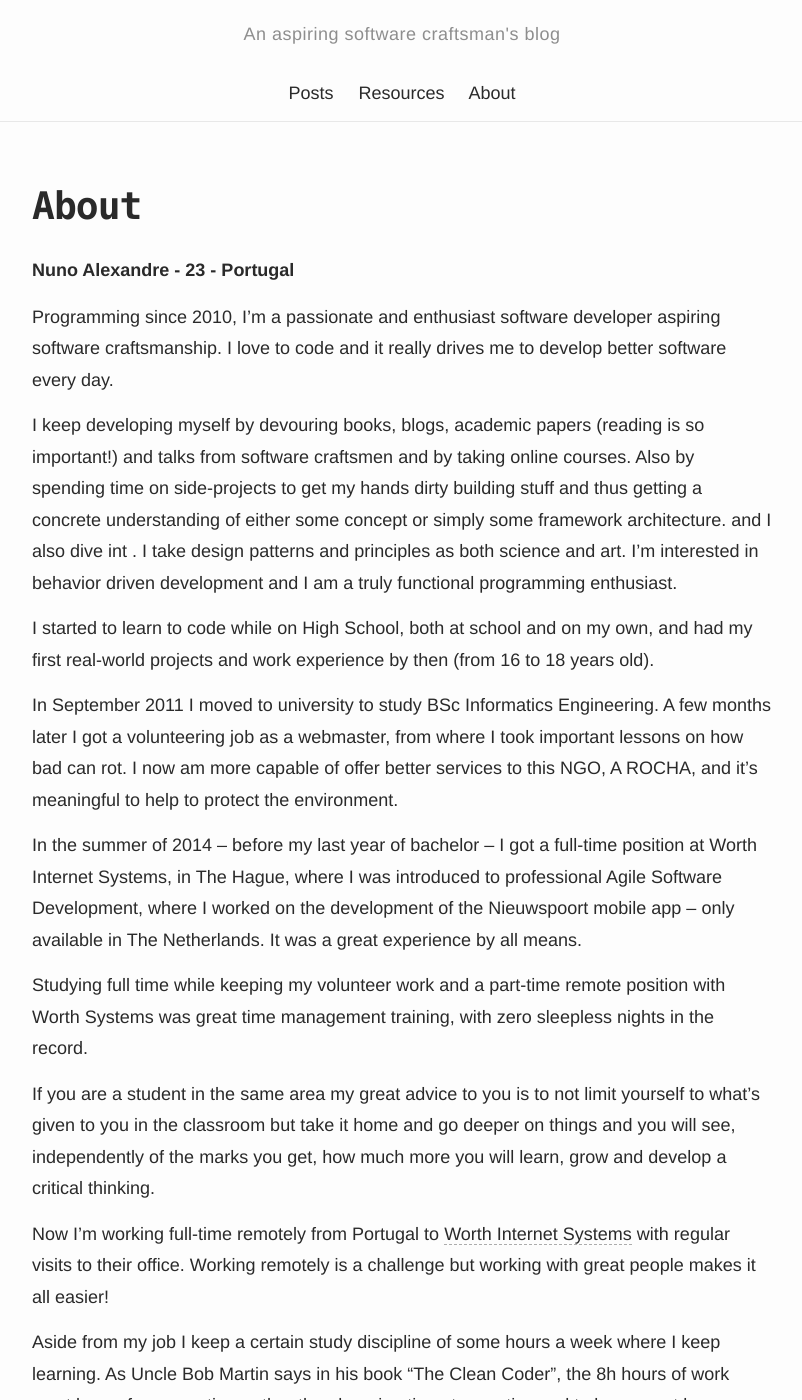
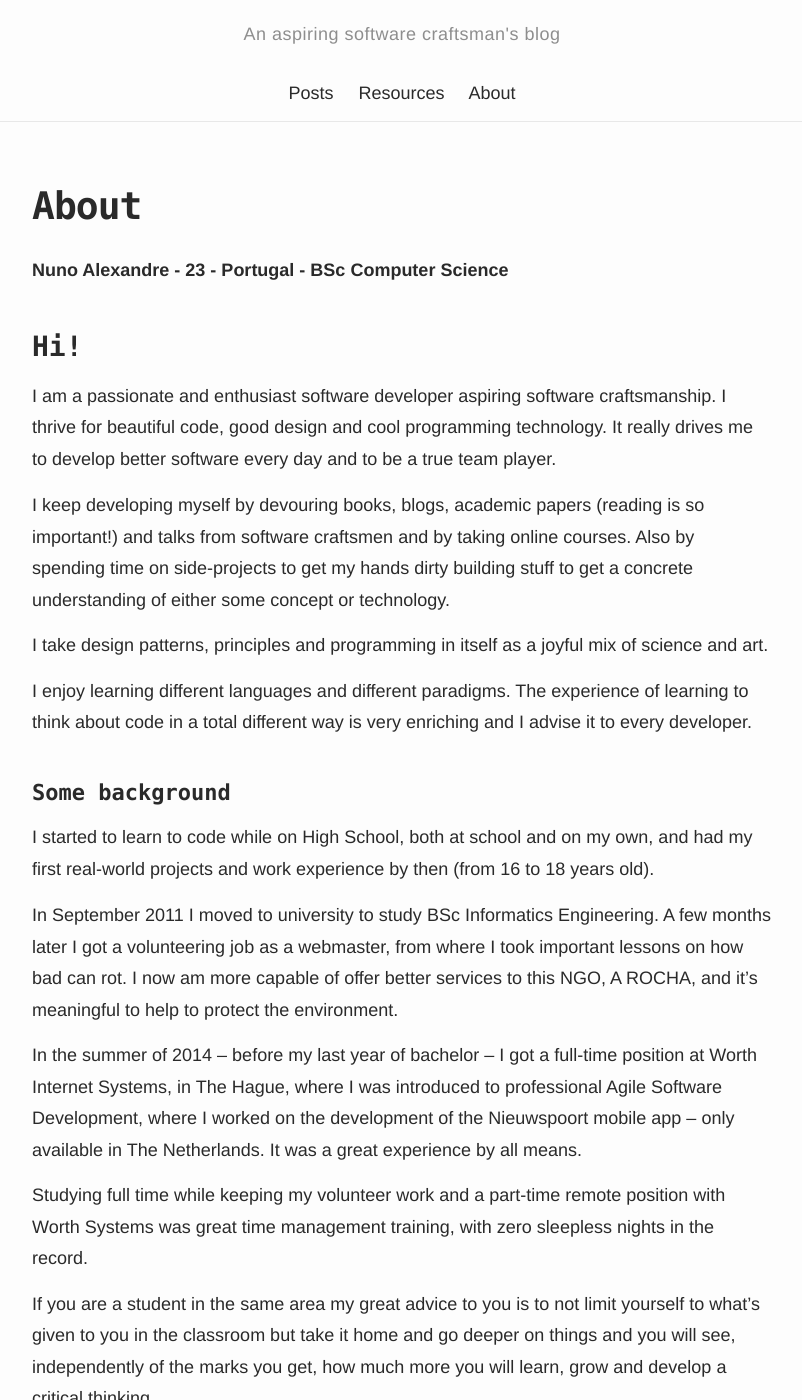
Before and after one commit to NunoAlexandre/nunoalexandre.github.io, a Jekyll site: the page built from zabout.md, in a window 1280 px wide and 1400 px high, scrolled down 244 px. Shown: the whole window, without its empty margins (238-1040 px from the left). Built offline with Jekyll 4.4.1, drawn with Linux system fonts in a browser that asks for light colours; comment, search, counter and statistics services are not loaded.

Commit message:
More changes to the about page.

```diff
--- a/zabout.md
+++ b/zabout.md
@@ -7,11 +7,23 @@ id: /about/
 ---
 
 
-**Nuno Alexandre - 23 - Portugal**
+**Nuno Alexandre - 23 - Portugal - BSc Computer Science**
 
-Programming since 2010, I’m a passionate and enthusiast software developer aspiring software craftsmanship. I love to code and it really drives me to develop better software every day.
+## Hi!
 
-I keep developing myself by devouring books, blogs, academic papers (reading is so important!) and talks from software craftsmen and by taking online courses. Also by spending time on side-projects to get my hands dirty building stuff and thus getting a concrete understanding of either some concept or simply some framework architecture. and I also dive int . I take design patterns and principles as both science and art. I’m interested in behavior driven development and I am a truly functional programming enthusiast.
+I am a passionate and enthusiast software developer aspiring software craftsmanship.
+I thrive for beautiful code, good design and cool programming technology.
+It really drives me to develop better software every day and to be a true team player.
+
+I keep developing myself by devouring books, blogs, academic papers (reading is so important!) and talks from software craftsmen and by taking online courses. Also by spending time on side-projects to get my hands dirty building stuff to get a concrete understanding of either some concept or technology.
+
+I take design patterns, principles and programming in itself as a joyful mix of science and art.
+
+I enjoy learning different languages and different paradigms.
+The experience of learning to think about code in a total different way is very enriching and I advise it to every developer.
+
+
+### Some background
 
 I started to learn to code while on High School, both at school and on my own, and had my first real-world projects and work experience by then (from 16 to 18 years old).
 
```
Also changed, not shown: other parts of zabout.md (+2 -0 lines).
